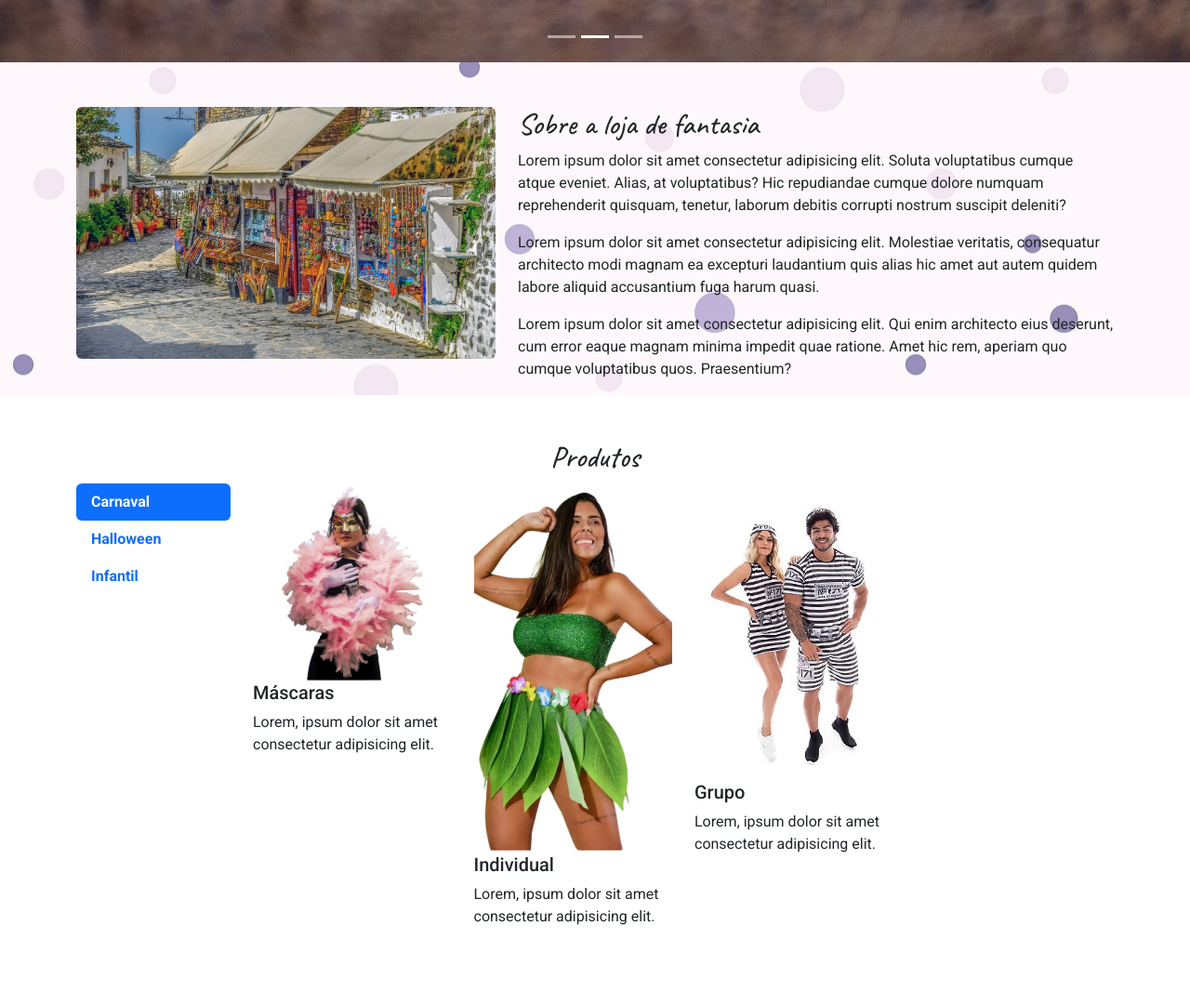
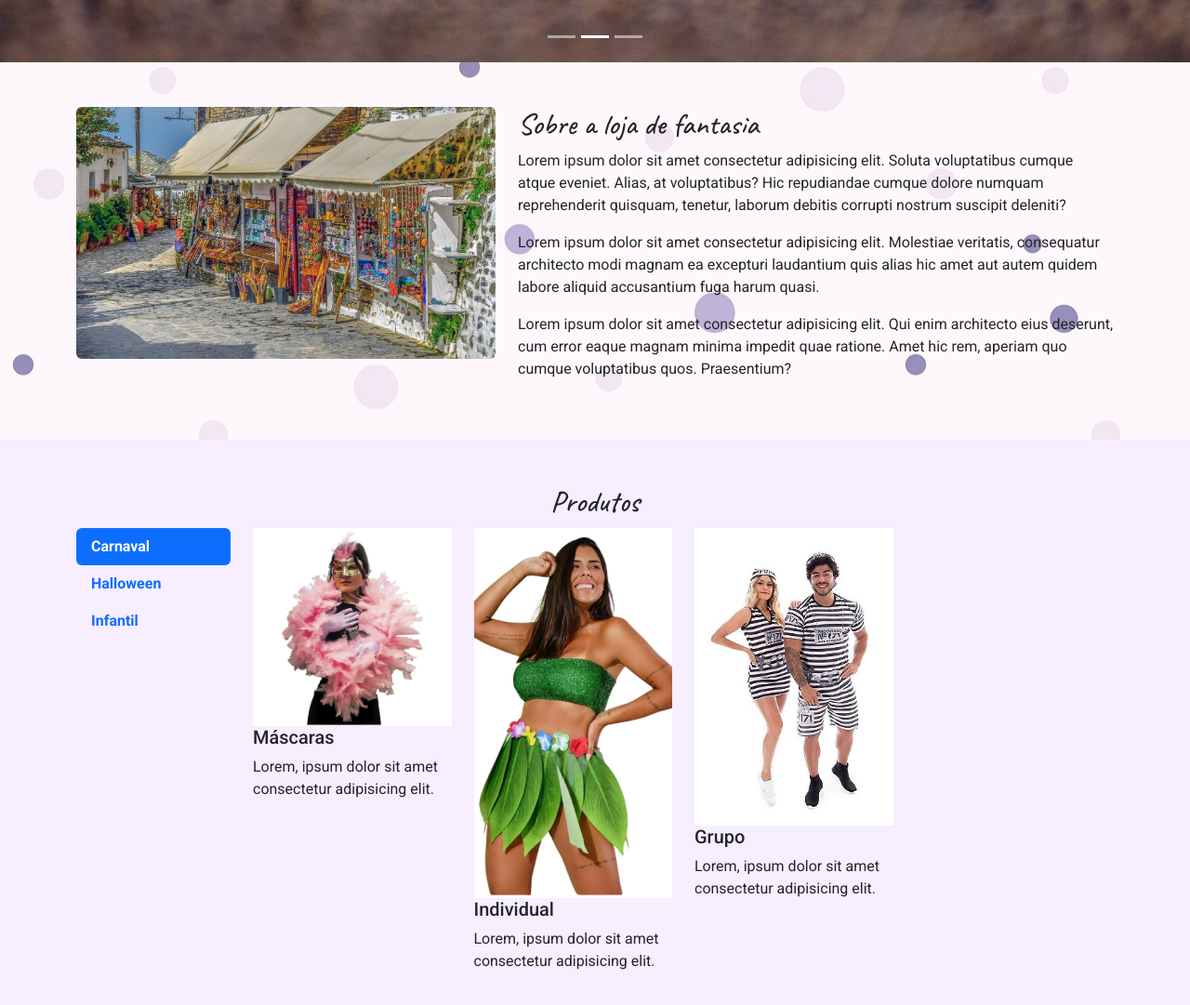
Before and after one commit to JoannEmawodia/Loja-De-Fantasia_Projeto-Bootstrap, a plain HTML site: page index.html in a window 1280 px wide. Shown: the part 747-1828 px from the top of the page at 93% size. Drawn offline with nearby package versions, Linux system fonts and the light colour scheme.

Commit message:
correção de cores

```diff
--- a/index.html
+++ b/index.html
@@ -61,7 +61,7 @@
             </div>
             <div>
                 <div class="container">
-                    <div class="row mt-5">
+                    <div class="row mt-5 pb-5">
                         <div class="col-md-5">
                             <img src="./imagens/fachada da loja.jpg" class="d-block w-100 rounded" alt="ilustração da entrada da loja">
                         </div>
@@ -81,7 +81,7 @@
                 </div>
             </div>
         </section>
-        <section id="produtos" class="pt-5 pb-5">
+        <section id="produtos" class=" fundo-roxo pt-5 pb-5">
             <div class="container">
                 <div class="row">
                     <h2 class="focus-title text-center">Produtos</h2>
--- a/main.css
+++ b/main.css
@@ -24,6 +24,6 @@ body{
     background-image: url(./imagens/fundo/dot.jpg);
 }
 
-.fundo-diferente{
-    background-image: url(./imagens/fundo/dot.jpg);
+.fundo-roxo{
+    background-color: rgb(247, 238, 255);
 }
```
